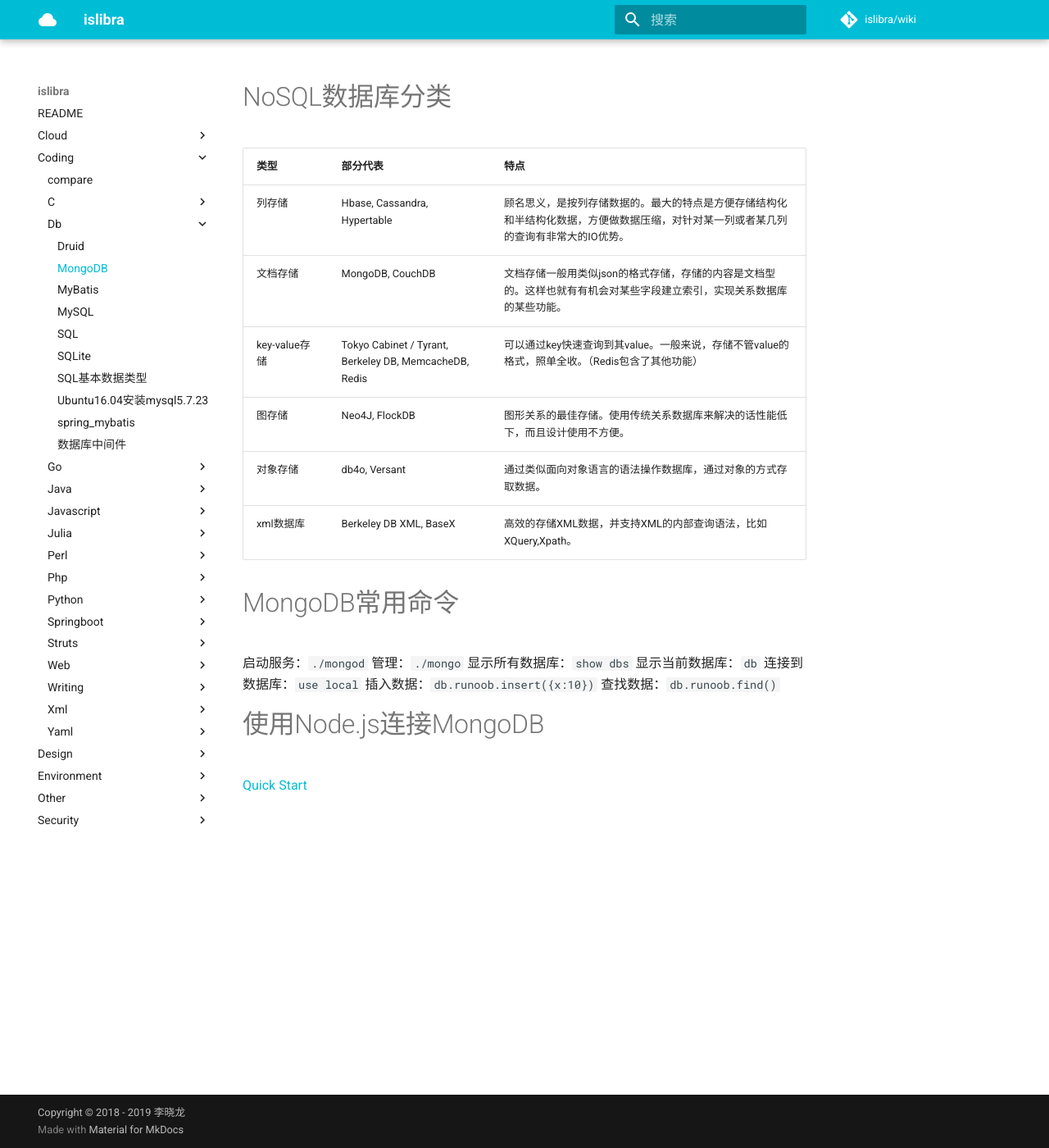
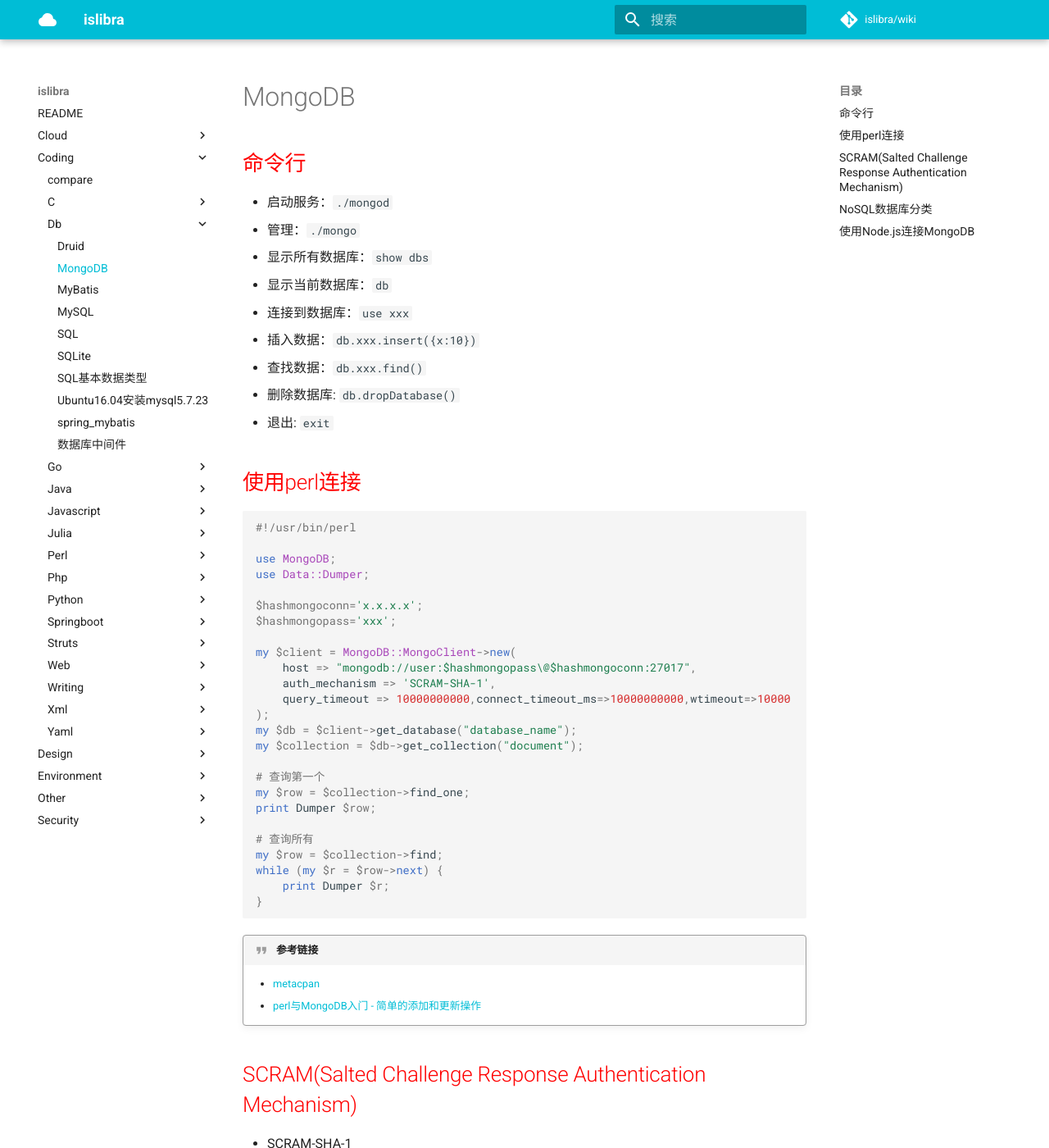
Before and after one commit to islibra/wiki, an MkDocs documentation site: the page built from docs/coding/db/MongoDB.md, in a window 1280 px wide and 1400 px high. Shown: the whole window at 82% size. Built offline with MkDocs 1.6.1 and Material for MkDocs 9.7.7, drawn with Linux system fonts in a browser that asks for light colours; comment, search, counter and statistics services are not loaded; some of the changed text lies outside the part shown.

Commit message:
Update MongoDB.md

````diff
--- a/docs/coding/db/MongoDB.md
+++ b/docs/coding/db/MongoDB.md
@@ -1,11 +1,64 @@
----
-title: MongoDB
-date: 2018-09-08 11:46:28
-categories: db
-tags:
----
+# MongoDB
 
-# NoSQL数据库分类
+## 命令行
+
+- 启动服务：`./mongod`
+- 管理：`./mongo`
+- 显示所有数据库：`show dbs`
+- 显示当前数据库：`db`
+- 连接到数据库：`use xxx`
+- 插入数据：`db.xxx.insert({x:10})`
+- 查找数据：`db.xxx.find()`
+- 删除数据库: `db.dropDatabase()`
+- 退出: `exit`
+
+## 使用perl连接
+
+```perl
+#!/usr/bin/perl
+
+use MongoDB;
+use Data::Dumper;
+
+$hashmongoconn='x.x.x.x';
+$hashmongopass='xxx';
+
+my $client = MongoDB::MongoClient->new(
+    host => "mongodb://user:$hashmongopass\@$hashmongoconn:27017",
+    auth_mechanism => 'SCRAM-SHA-1',
+    query_timeout => 10000000000,connect_timeout_ms=>10000000000,wtimeout=>10000
+);
+my $db = $client->get_database("database_name");
+my $collection = $db->get_collection("document");
+
+# 查询第一个
+my $row = $collection->find_one;
+print Dumper $row;
+
+# 查询所有
+my $row = $collection->find;
+while (my $r = $row->next) {
+    print Dumper $r;
+}
+```
+
+
+!!! quote "参考链接"
+    - [metacpan](https://metacpan.org/pod/MongoDB::Collection)
+    - [perl与MongoDB入门 - 简单的添加和更新操作](https://cn.perlmaven.com/getting-started-with-mongodb-using-perl-insert-and-update)
+
+
+## SCRAM(Salted Challenge Response Authentication Mechanism)
+
+- SCRAM-SHA-1
+- SCRAM-SHA-256, 4.0版本新增, 要求fcv(featureCompatibilityVersion) 4.0
+
+> 可修改迭代次数, 参见: [scramIterationCount](https://docs.mongodb.com/manual/reference/parameters/#param.scramIterationCount)
+
+!!! quote "参考链接: [mongoDB Documentation](https://docs.mongodb.com/manual/core/security-scram/)"
+
+
+## NoSQL数据库分类
 
 | 类型 | 部分代表 | 特点 |
 | --- | --- | --- |
@@ -17,17 +70,9 @@ tags:
 | xml数据库 | Berkeley DB XML, BaseX | 高效的存储XML数据，并支持XML的内部查询语法，比如XQuery,Xpath。 |
 
 
-# MongoDB常用命令
-
-启动服务：`./mongod`
-管理：`./mongo`
-显示所有数据库：`show dbs`
-显示当前数据库：`db`
-连接到数据库：`use local`
-插入数据：`db.runoob.insert({x:10})`
-查找数据：`db.runoob.find()`
+---
 
 
-# 使用Node.js连接MongoDB
+## 使用Node.js连接MongoDB
 
 [Quick Start](http://mongodb.github.io/node-mongodb-native/3.1/quick-start/quick-start/)
````
